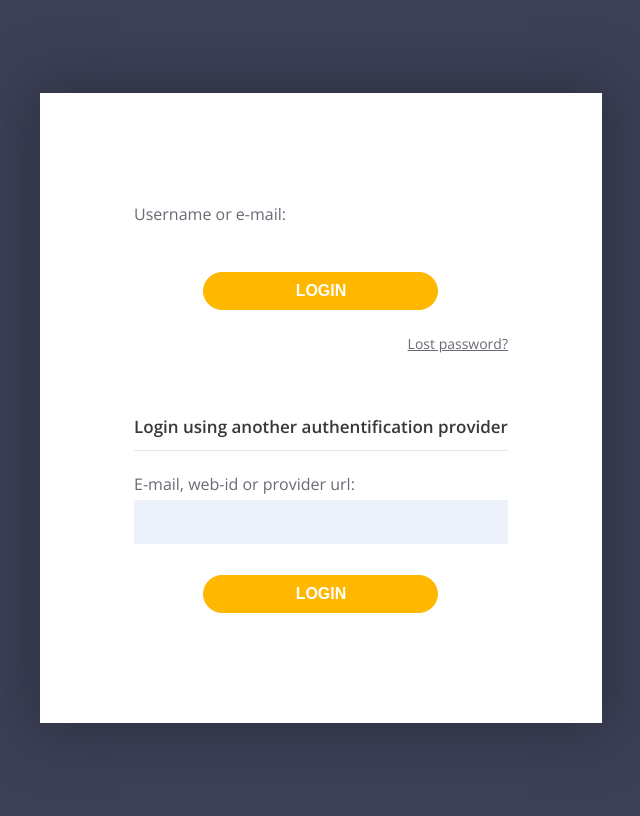
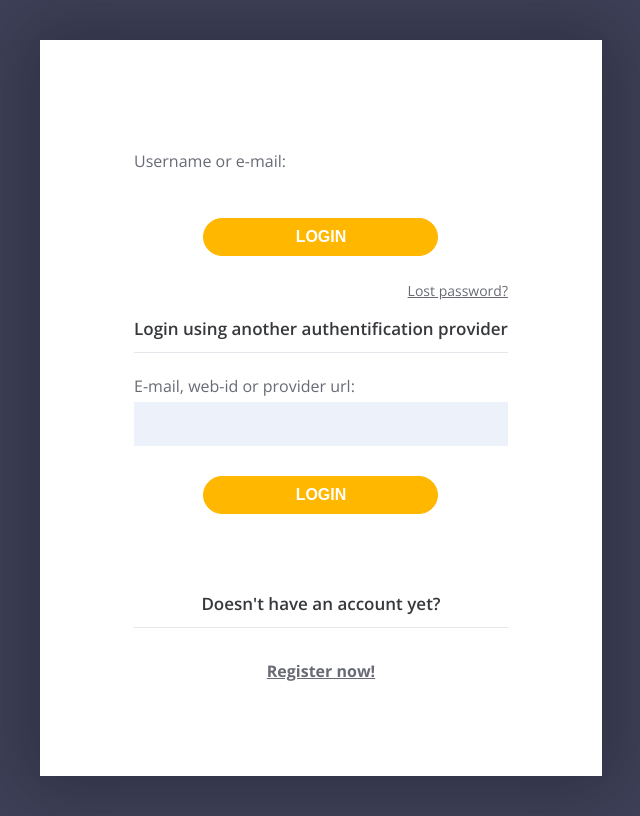
Before and after one commit to Food-Data-Collaboration/djangoldp-account, a Django app: template djangoldp_account/templates/registration/login.html in a window 1280 px wide. Shown: the whole page, without its empty margins (319-959 px from the left). Run offline with Django 3.2, Linux system fonts and the light colour scheme; the template is opened without the code that fills it, so the values that code supplies are empty.

Commit message:
feat: Add account registration link to login page (startinblox/djangoldp-packages/djangoldp-account#36)

```diff
--- a/djangoldp_account/static/base.css
+++ b/djangoldp_account/static/base.css
@@ -6,6 +6,7 @@
     --text-color: #686B75;
     --title-bottom: #E4E8ED;
     --title-color: #36383B;
+    --error-color: #DD2C00;
 }
 
 html {
--- a/djangoldp_account/static/registration/login.css
+++ b/djangoldp_account/static/registration/login.css
@@ -6,6 +6,13 @@
 
 #content .sib-login-forms>div:last-child {
     margin-top: 45px;
+}
+
+#content .sib-link.sib-register-link {
+    align-self: center;
+    font-size: 1.6rem;
+    font-weight: bold;
+
 }
 
 .other-login-title {
--- a/djangoldp_account/templates/registration/login.html
+++ b/djangoldp_account/templates/registration/login.html
@@ -59,5 +59,10 @@
                 <input type="hidden" name="next" value="{{ next }}"/>
             </form>
         </div>
+
+        <div class="flex-column">
+            <p class="other-login-title text-center">{% trans "Doesn't have an account yet?" %}</p>
+            <a class="sib-link sib-register-link" href="{% url 'django_registration_register' %}">{% trans "Register now!" %}</a>
+        </div>
     </div>
 {% endblock %}
```
Also changed, not shown: djangoldp_account/static/django_registration/registration_form.css (added, +9 -0 lines), djangoldp_account/templates/django_registration/registration_form.html (+7 -1 lines).
